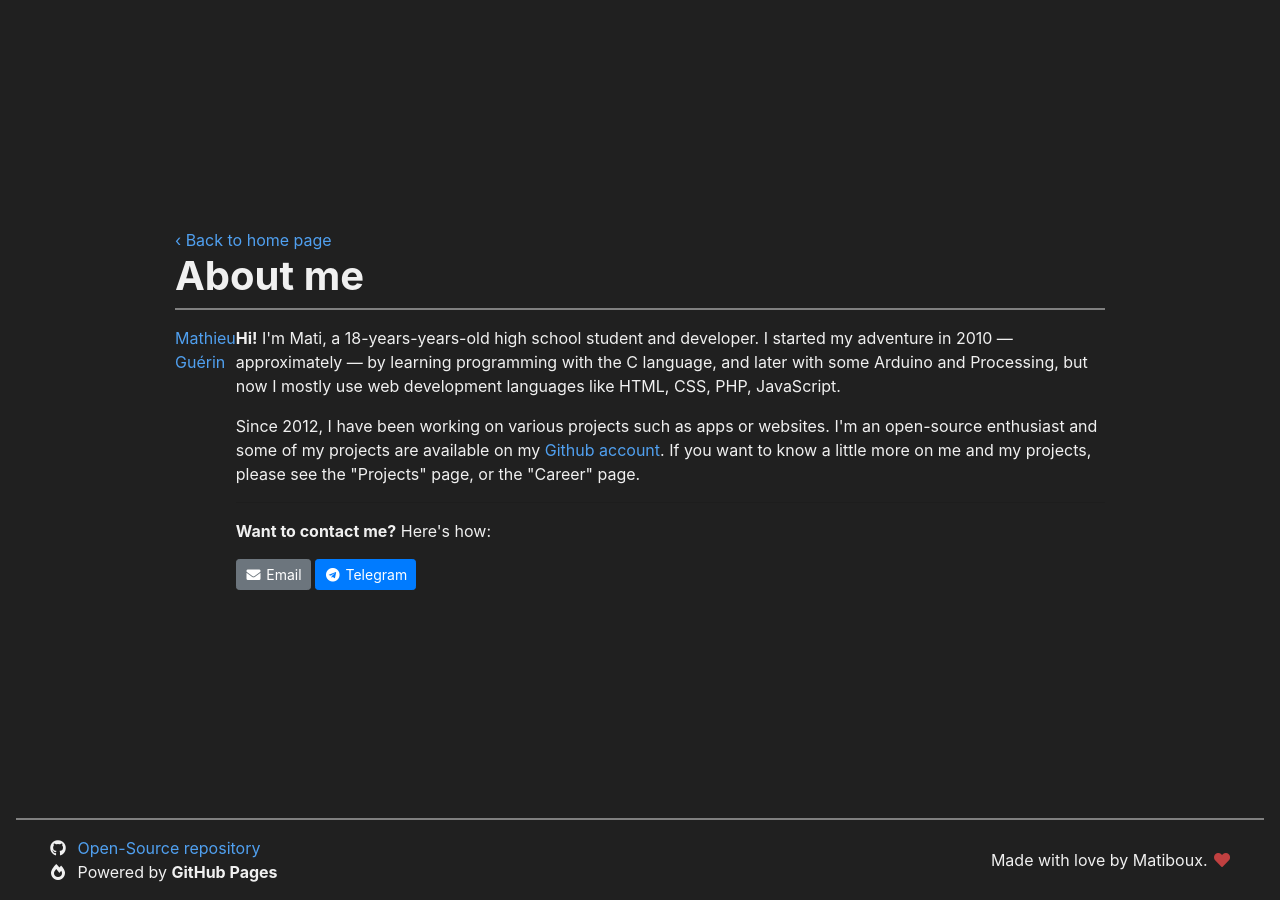
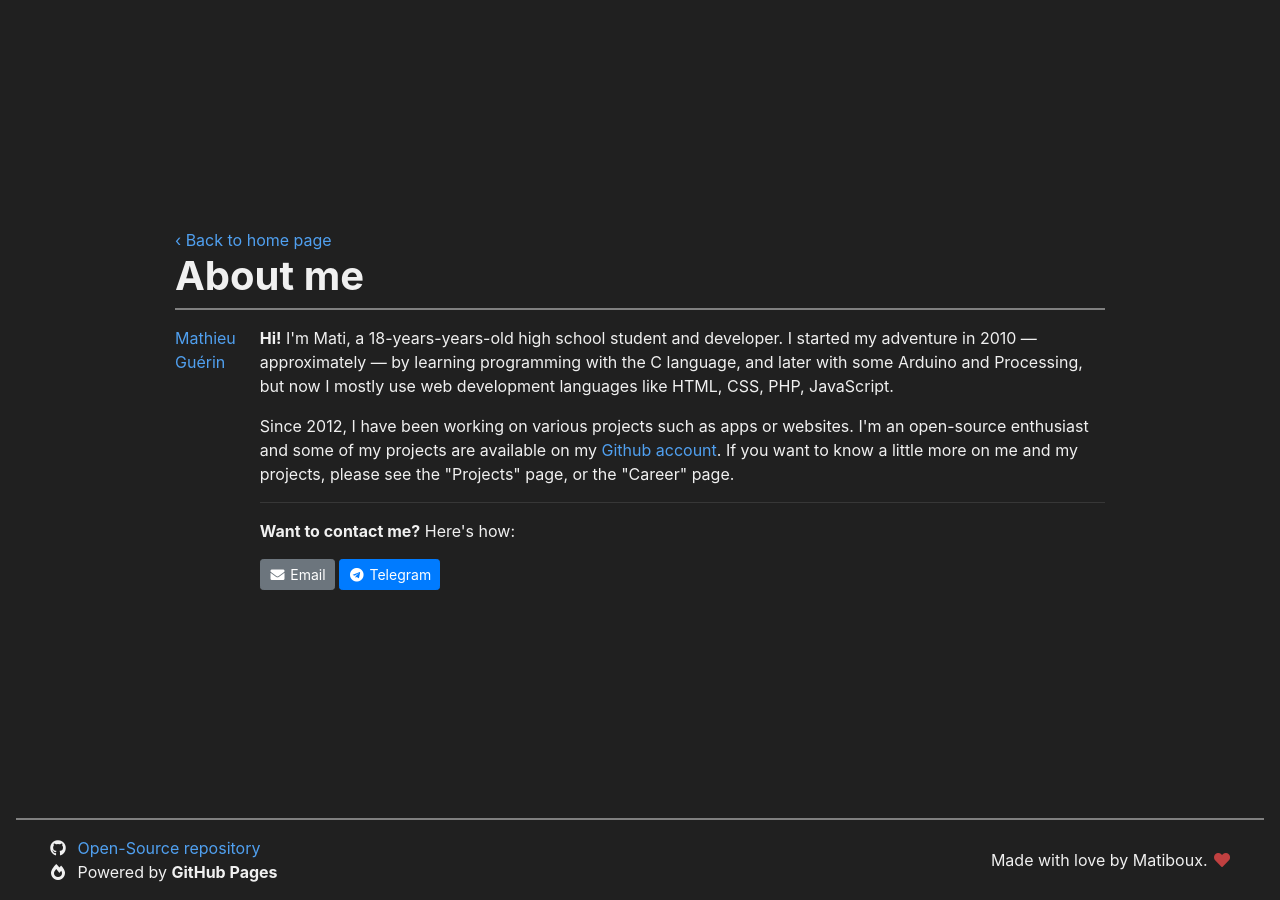
Before and after one commit to matiboux/matiboux.me, a Jekyll site: the page built from about.html, in a window 1280 px wide. Built offline with Jekyll 4.4.1, drawn with Linux system fonts in a browser that asks for light colours; nearby versions of some CDN libraries; comment, search, counter and statistics services are not loaded.

Commit message:
l;;l;l;l

```diff
--- a/about.html
+++ b/about.html
@@ -10,7 +10,7 @@ layout: default
 		</div>
 
 		<div class="d-flex">
-			<div class="flex-grow-0">
+			<div class="flex-grow-0 mr-4">
 				<div class="LI-profile-badge"  data-version="v1" data-size="medium" data-locale="en_US" data-type="vertical" data-theme="dark" data-vanity="matiboux"><a class="LI-simple-link" href='https://fr.linkedin.com/in/matiboux/en?trk=profile-badge'>Mathieu Guérin</a></div>
 			</div>
 			<div class="flex-grow-1">
--- a/assets/css/style.css
+++ b/assets/css/style.css
@@ -21,6 +21,8 @@ body {
 
 a { color: #50a0f0 }
 a:hover { color: #4080c0 }
+
+hr { border-color: rgba(255, 255, 255, .1) }
 
 
 #main {
```
